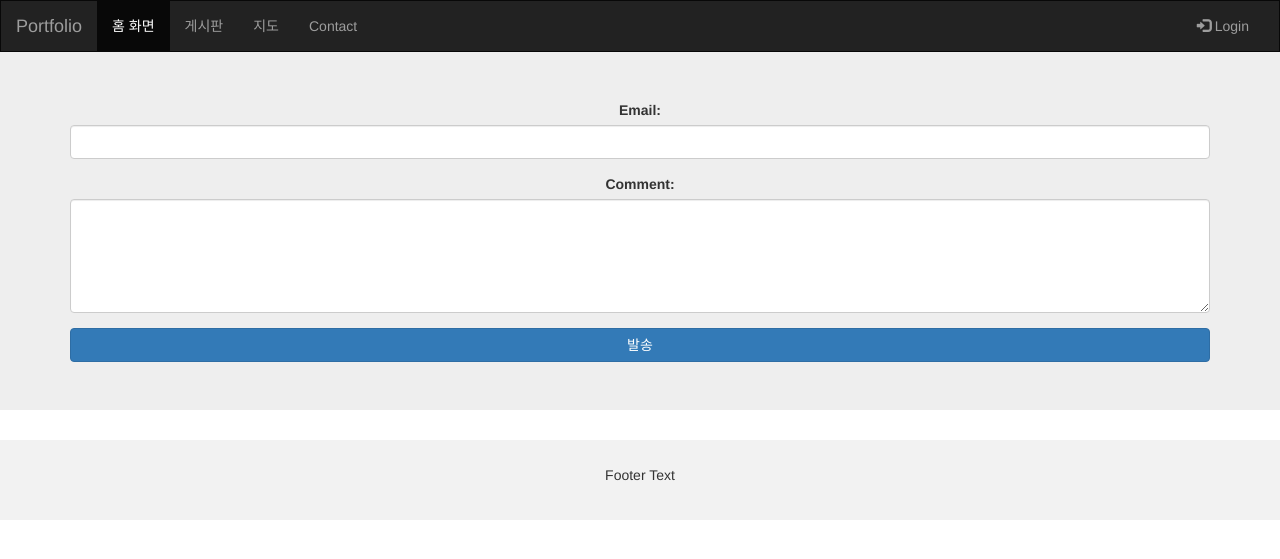
After one commit to aosjehdgus/kdh_board, a Django app: page /contact/ in a window 1280 px wide. The commit adds this page. Shown: the top 559 px of the page. Run offline with Django 3.2, Linux system fonts and the light colour scheme; some libraries are stand-ins or nearby versions.

Commit message:
이메일 기능 추가

```diff
--- a/board/urls.py
+++ b/board/urls.py
@@ -7,6 +7,7 @@ urlpatterns = [
 
     path('index/', views.index),
     path('', views.index),
+    path('contact/', views.contact),
 
     path('signup/', views.signup),
     path('signin/', views.signin),
--- a/board/views.py
+++ b/board/views.py
@@ -135,3 +135,25 @@ def deg2rad(deg):
     return deg * math.pi / 180.0
 def rad2deg(rad):
     return rad * 180.0 / math.pi
+
+
+
+def contact(request):
+    if request.method == 'POST':
+        email = request.POST.get('email')
+        comment = request.POST.get('comment')
+        # 발신자주소, 수신자주소, 메시지
+        send_mail('kdhsea@gmail.com', email, comment)
+        return render(request, 'contact_success.html')
+    return render(request, 'contact.html')
+
+import smtplib
+from email.mime.text import MIMEText
+def send_mail(from_email, to_email, msg):
+    smtp = smtplib.SMTP_SSL('smtp.gmail.com', 465) # SMTP 설정
+    smtp.login(from_email, 'ujvyywufolpgmjhs') # 인증정보 설정
+    msg = MIMEText(msg)
+    msg['Subject'] = '[문의사항]' + to_email # 제목
+    msg['To'] = from_email # 수신 이메일
+    smtp.sendmail(from_email, from_email, msg.as_string())
+    smtp.quit()
--- a/templates/base.html
+++ b/templates/base.html
@@ -40,7 +40,7 @@
                     <li class="active"><a href="/index/">홈 화면</a></li>
                     <li><a href="/article/write/">게시판</a></li>
                     <li><a href="/map/">지도</a></li>
-                    <li><a href="#">Contact</a></li>
+                    <li><a href="/contact/">Contact</a></li>
                 </ul>
                 <ul class="nav navbar-nav navbar-right">
                     {% if request.session.email %}
--- /dev/null
+++ b/templates/contact.html
@@ -0,0 +1,22 @@
+{% extends 'base.html' %}
+{% block content %}
+
+<div class="jumbotron">
+    <div class="container text-center">
+        <form method="post" action="/contact/">
+            {% csrf_token %}
+            <div class="form-group">
+                <label for="email">Email:</label>
+                <input type="text" class="form-control" name="email">
+            </div>
+            <div class="form-group">
+                <label for="comment">Comment:</label>
+                <textarea class="form-control" rows="5" name="comment"></textarea>
+            </div>
+            <button type="submit" id="send" class="btn btn-primary btn-block">
+                발송
+            </button>
+        </form>
+    </div>
+</div>
+{% endblock %}
```
Also changed, not shown: templates/contact_success.html (added, +8 -0 lines).
